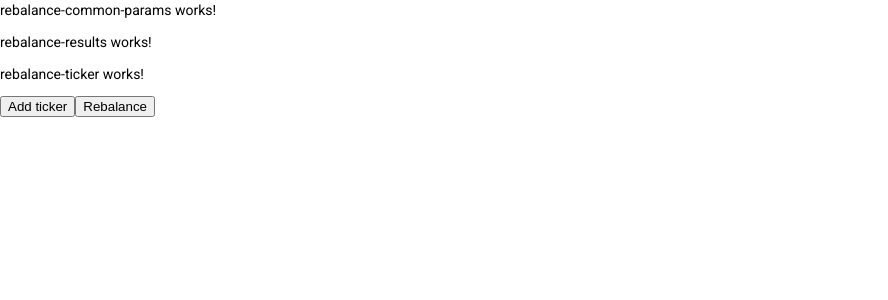
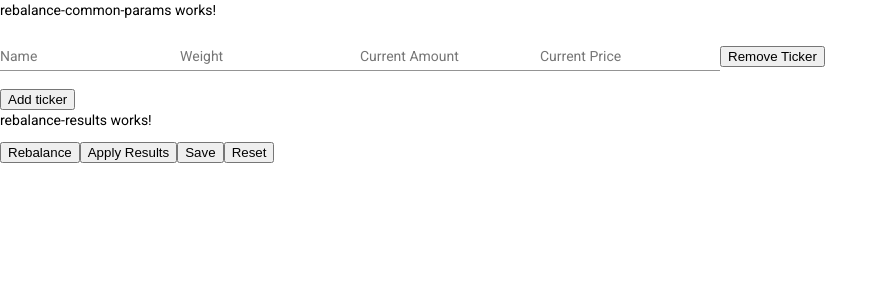
Before and after one commit to DefeNder93/defender-invest, an Angular app: page /rebalance in a window 1280 px wide. Both pictures are taken after a click on the button "Add ticker". Shown: the top 300 px of the page, without its empty margins (0-888 px from the left). Built offline with nearby package versions, Linux system fonts and the light colour scheme.

Commit message:
added rebalance ticker form

```diff
--- a/src/app/rebalance/rebalance-results/rebalance-results.component.ts
+++ b/src/app/rebalance/rebalance-results/rebalance-results.component.ts
@@ -1,4 +1,5 @@
-import { Component, OnInit } from '@angular/core';
+import {Component, Input, OnInit} from '@angular/core';
+import {AbstractControl, FormGroup} from "@angular/forms";
 
 @Component({
   selector: 'app-rebalance-results',
@@ -9,7 +10,7 @@ export class RebalanceResultsComponent implements OnInit {
 
   constructor() { }
 
-  ngOnInit(): void {
+  ngOnInit() {
   }
 
 }
--- a/src/app/rebalance/rebalance-ticker/rebalance-ticker.component.html
+++ b/src/app/rebalance/rebalance-ticker/rebalance-ticker.component.html
@@ -1 +1,25 @@
-<p>rebalance-ticker works!</p>
+<div [formGroup]="getFb()">
+  <mat-form-field class="example-form-field">
+    <mat-label>Name</mat-label>
+    <input formControlName="name" matInput type="text">
+  </mat-form-field>
+
+  <mat-form-field class="example-form-field">
+    <mat-label>Weight</mat-label>
+    <input formControlName="weight" matInput type="number">
+  </mat-form-field>
+
+  <mat-form-field class="example-form-field">
+    <mat-label>Current Amount</mat-label>
+    <input formControlName="currentAmount" matInput type="number">
+  </mat-form-field>
+
+  <mat-form-field class="example-form-field">
+    <mat-label>Current Price</mat-label>
+    <input formControlName="currentPrice" matInput type="number">
+  </mat-form-field>
+
+  <button (click)="removeTicker.next(index)" type="button">Remove Ticker</button>
+
+<!--  Yearly Income: {{yearlyIncome$ | async}}-->
+</div>
--- a/src/app/rebalance/rebalance-ticker/rebalance-ticker.component.ts
+++ b/src/app/rebalance/rebalance-ticker/rebalance-ticker.component.ts
@@ -1,4 +1,5 @@
-import { Component, OnInit } from '@angular/core';
+import {Component, EventEmitter, Input, OnInit, Output} from '@angular/core';
+import {AbstractControl, FormGroup} from "@angular/forms";
 
 @Component({
   selector: 'app-rebalance-ticker',
@@ -7,9 +8,16 @@ import { Component, OnInit } from '@angular/core';
 })
 export class RebalanceTickerComponent implements OnInit {
 
+  @Input() form: AbstractControl = new FormGroup({});
+  @Input() index: number = 0;
+
+  @Output() removeTicker = new EventEmitter();
+
   constructor() { }
 
-  ngOnInit(): void {
+  ngOnInit() {
   }
 
+  getFb = () => this.form as FormGroup;
+
 }
--- a/src/app/rebalance/rebalance.component.html
+++ b/src/app/rebalance/rebalance.component.html
@@ -1,9 +1,23 @@
 <app-rebalance-common-params></app-rebalance-common-params>
+
+<app-rebalance-ticker [index]="i" (removeTicker)="removeTicker($event)" [form]="form" *ngFor="let form of tickersForm.controls; let i = index"></app-rebalance-ticker>
+
+<button (click)="addTicker()" type="button">Add ticker</button>
 
 <app-rebalance-results></app-rebalance-results>
 
-<app-rebalance-ticker></app-rebalance-ticker>
+<button (click)="rebalance()" type="button">Rebalance</button>
 
-<button type="button">Add ticker</button>
+<button (click)="applyResults()" type="button">Apply Results</button>
 
-<button type="button">Rebalance</button>
+<button (click)="save()" type="button">Save</button>
+
+<button (click)="reset()" type="button">Reset</button>
+
+<!--  <glp-reward-->
+<!--    *ngFor="let control of form.controls; let i = index"-->
+<!--    [form]="control"-->
+<!--    [index]="i"-->
+<!--    [deleteAllowed]="true"-->
+<!--    (removeItem)="removeItem($event)">-->
+<!--  </glp-reward>-->
--- a/src/app/rebalance/rebalance.component.ts
+++ b/src/app/rebalance/rebalance.component.ts
@@ -1,4 +1,5 @@
 import { Component, OnInit } from '@angular/core';
+import {FormArray, FormBuilder} from "@angular/forms";
 
 @Component({
   selector: 'app-rebalance',
@@ -7,9 +8,42 @@ import { Component, OnInit } from '@angular/core';
 })
 export class RebalanceComponent implements OnInit {
 
-  constructor() { }
+  public tickersForm: FormArray = this.fb.array(
+    [],
+  );
 
-  ngOnInit(): void {
+  constructor(private fb: FormBuilder) { }
+
+  public ngOnInit() {
+  }
+
+  public addTicker = () => {
+    this.tickersForm.push(this.fb.group({
+      name: [null],
+      weight: [null],
+      currentAmount: [null],
+      currentPrice: [null],
+    }));
+  }
+
+  public removeTicker = (index: number) => {
+    this.tickersForm.removeAt(index);
+  }
+
+  public rebalance = () => {
+
+  }
+
+  public applyResults = () => {
+
+  }
+
+  public save = () => {
+
+  }
+
+  public reset = () => {
+
   }
 
 }
--- a/src/app/rebalance/rebalance.module.ts
+++ b/src/app/rebalance/rebalance.module.ts
@@ -4,6 +4,7 @@ import { RebalanceComponent } from './rebalance.component';
 import { RebalanceCommonParamsComponent } from './rebalance-common-params/rebalance-common-params.component';
 import { RebalanceResultsComponent } from './rebalance-results/rebalance-results.component';
 import { RebalanceTickerComponent } from './rebalance-ticker/rebalance-ticker.component';
+import {SharedModule} from "../shared/shared.module";
 
 @NgModule({
   declarations: [
@@ -13,7 +14,8 @@ import { RebalanceTickerComponent } from './rebalance-ticker/rebalance-ticker.co
     RebalanceTickerComponent
   ],
   imports: [
-    CommonModule
+    CommonModule,
+    SharedModule
   ]
 })
 export class RebalanceModule { }
```
